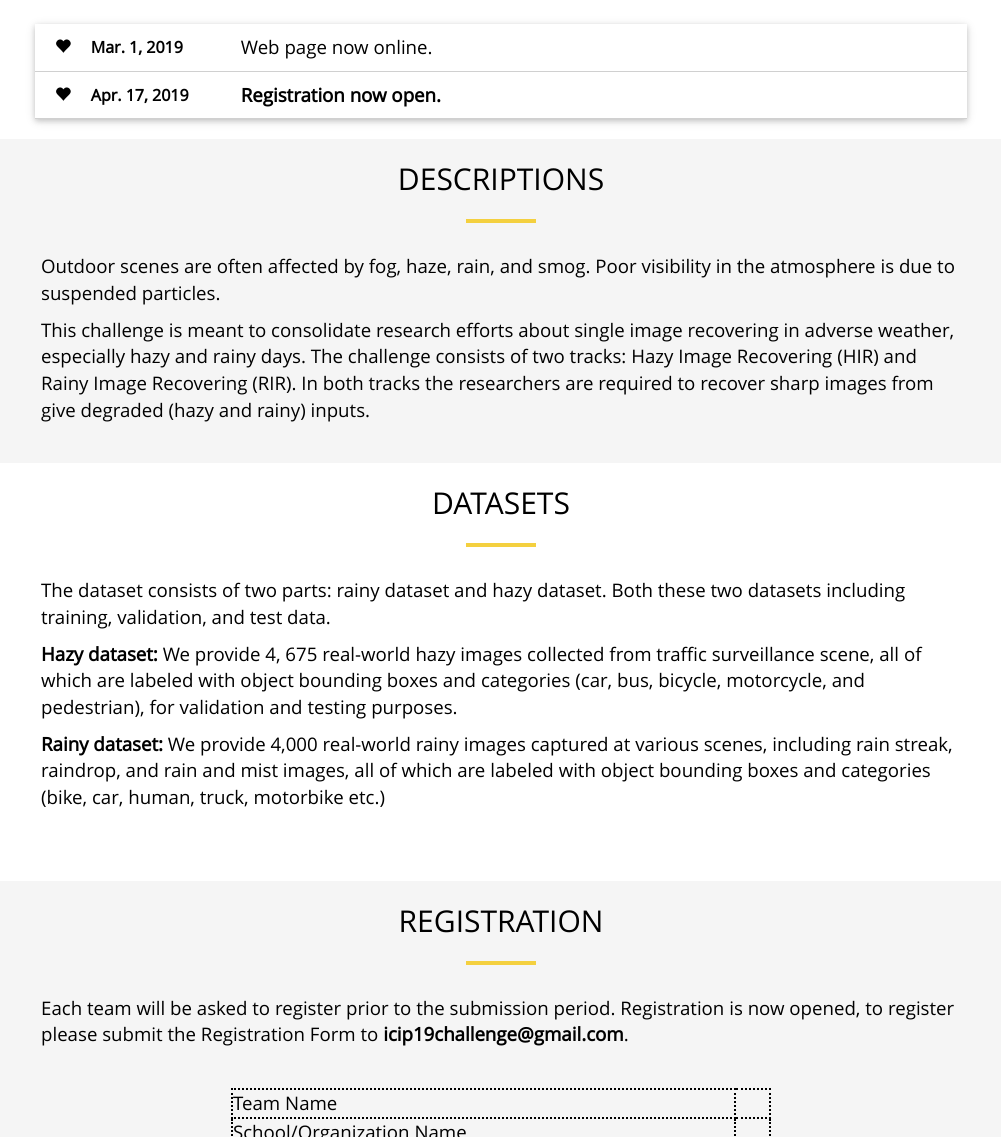
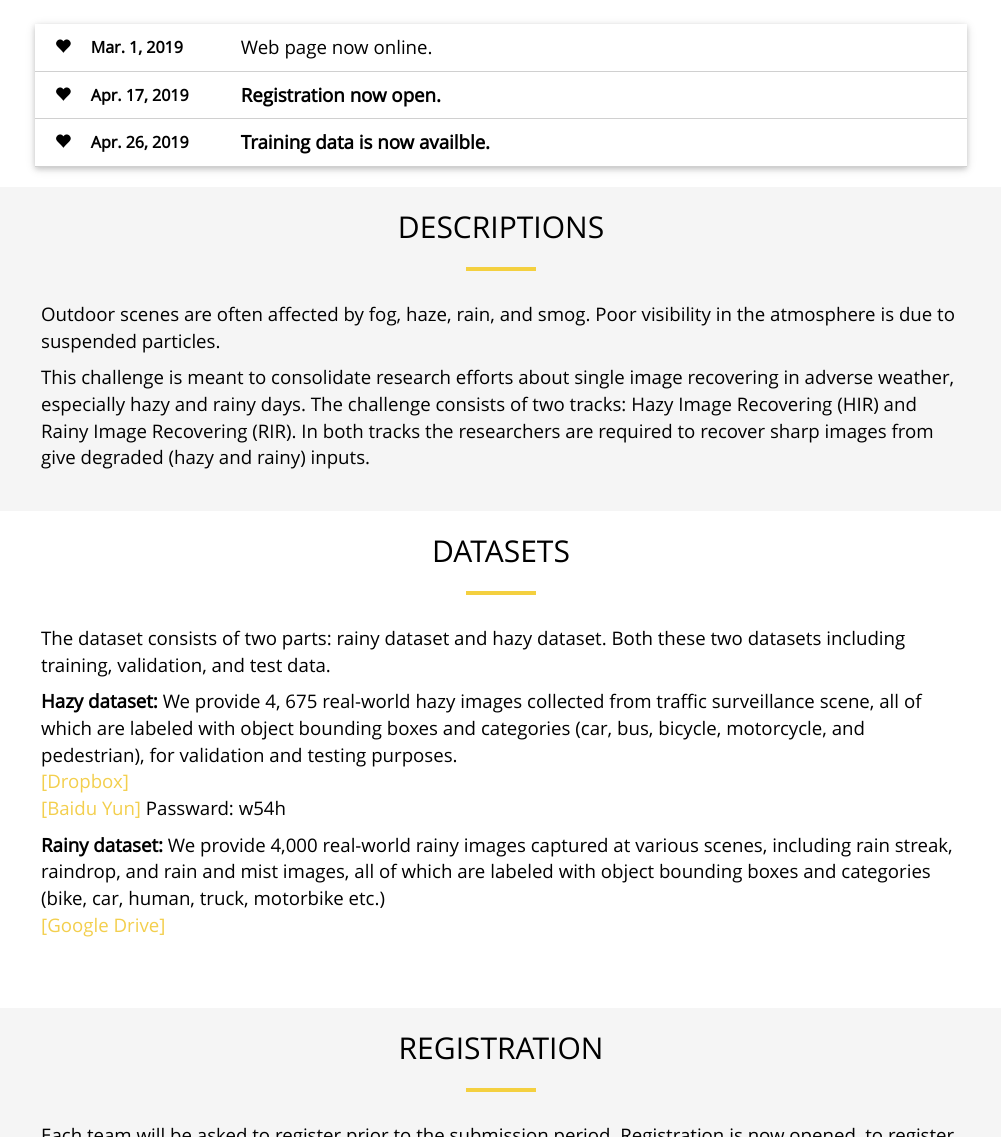
Before and after one commit to pkustruct/pkustruct, a plain HTML site: page icip2019.html in a window 1280 px wide. Shown: the part 620-1757 px from the top of the page, without its empty margins (139-1140 px from the left). Drawn offline with Linux system fonts and the light colour scheme.

Commit message:
Add training data links

```diff
--- a/icip2019.html
+++ b/icip2019.html
@@ -108,6 +108,11 @@
                         <span>Apr. 17, 2019</span>
                         <span><strong>Registration now open.</strong></span>
                     </div>
+
+                    <div class="dev-item">
+                        <span>Apr. 26, 2019</span>
+                        <span><strong>Training data is now availble.</strong></span>
+                    </div>
                 </div>
             </div>
         </div>
@@ -148,12 +153,15 @@
                 <p class="welcome-message text-left" style="font-size: 14pt">
                     <strong>Hazy dataset:</strong> We provide 4, 675 real-world hazy images collected from traffic surveillance scene,
                     all of which are labeled with object bounding boxes and categories (car, bus, bicycle, motorcycle,
-                    and pedestrian), for validation and testing purposes.
+                    and pedestrian), for validation and testing purposes.<br>
+                    <a href="http://t.cn/RgH5F6J">[Dropbox]</a><br>
+                    <a href="https://pan.baidu.com/s/1YMYUp5P6FpX_5b7emjgrvA">[Baidu Yun]</a>  Passward: w54h
                 </p>
                 <p class="welcome-message text-left" style="font-size: 14pt">
                     <strong>Rainy dataset:</strong> We provide 4,000 real-world rainy images captured at various scenes, including rain streak,
                     raindrop, and rain and mist images, all of which are labeled with object bounding boxes and categories
-                    (bike, car, human, truck, motorbike etc.)
+                    (bike, car, human, truck, motorbike etc.) <br>
+                    <a href="https://drive.google.com/open?id=1e7R76s6vwUJxILOcAsthgDLPSnOrQ49K">[Google Drive]</a>
                 </p>
             </div>
         </div>
```
